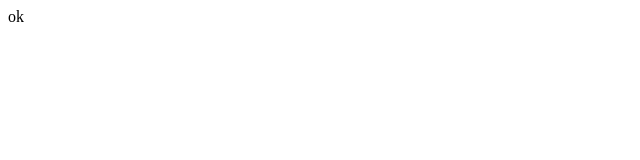
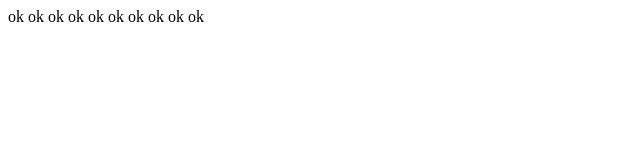
Before and after one commit to gabanox/scrum-developer-gabanox, a plain HTML site: page index.html in a window 1280 px wide. Shown: the whole page, without its empty margins (0-640 px from the left). Drawn offline with Linux system fonts and the light colour scheme.

Commit message:
ok 20 veces

```diff
--- a/index.html
+++ b/index.html
@@ -5,5 +5,32 @@
 </head>
 <body>
 ok
+ok
+ok
+ok
+ok
+ok
+ok
+ok
+ok
+ok
 </body>
 </html>
+</body>
+</html>
+</body>
+</html>
+</body>
+</html>
+</body>
+</html>
+</body>
+</html>
+</body>
+</html>
+</body>
+</html>
+</body>
+</html>
+</body>
+</html>
```
